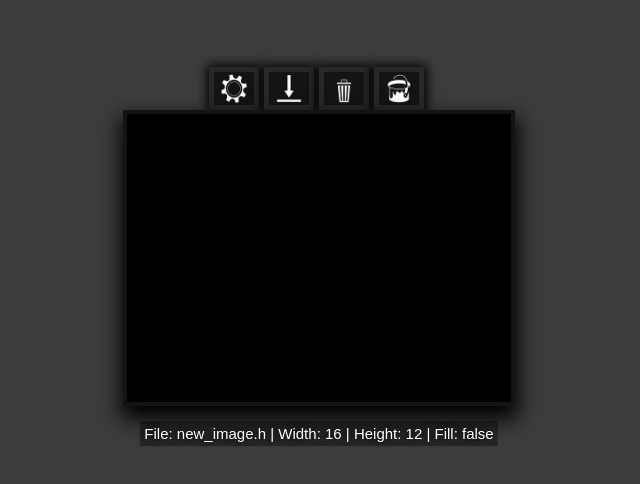
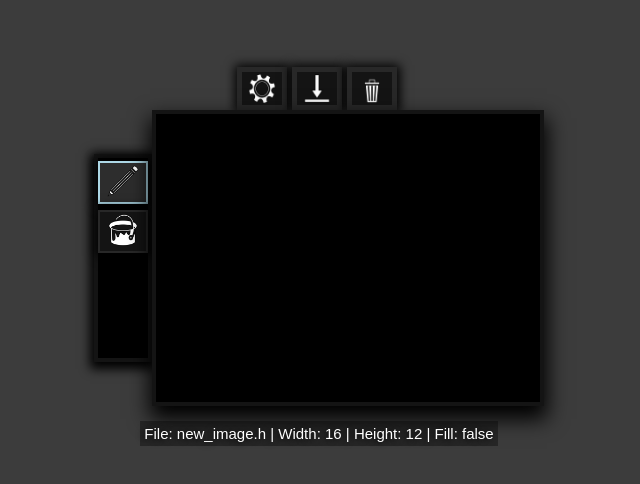
Before and after one commit to WelehoBRUDER/js-bitmap-editor, a plain HTML site: page index.html in a window 1280 px wide. Shown: the part 144-628 px from the top of the page, without its empty margins (329-969 px from the left). Drawn offline with Linux system fonts and the light colour scheme.

Commit message:
added toolbar

```diff
--- a/index.html
+++ b/index.html
@@ -18,9 +18,14 @@
     <button class="tool-btn" id="settings"><img src="img/cog.png"></button>
     <button class="tool-btn" id="print"><img src="img/save-arrow.png"></button>
     <button class="tool-btn" id="empty"><img src="img/trash-can.png"></button>
-    <button class="tool-btn" id="fill"><img src="img/paint-bucket.png"></button>
   </div>
-  <canvas class="bitmap"></canvas>
+  <div class="map-container">
+    <div class="map-tools">
+      <button class="paint-tool selected" id="pencil"><img src="img/pencil.png"></button>
+      <button class="paint-tool" id="fill"><img src="img/paint-bucket.png"></button>
+    </div>
+    <canvas class="bitmap"></canvas>
+  </div>
   <p class="info"></p>
   <div class="settings"></div>
   <div class="tooltip-box">
--- a/script/editor.js
+++ b/script/editor.js
@@ -2,11 +2,11 @@ const bitmap = document.querySelector(".bitmap");
 const bitmapCtx = bitmap.getContext("2d");
 const settingsBtn = document.querySelector("#settings");
 const printBtn = document.querySelector("#print");
-const cleartBtn = document.querySelector("#empty");
-const fillBtn = document.querySelector("#fill");
+const clearBtn = document.querySelector("#empty");
 const info = document.querySelector(".info");
 tooltip.create(settingsBtn, "Settings menu");
 tooltip.create(printBtn, "Embed to python\n----------------------\nThis will create a python code\nthat can be embedded to a program.");
+tooltip.create(clearBtn, "Clear image");
 
 class BitmapEditor {
 	constructor() {
@@ -301,5 +301,4 @@ bitmap.addEventListener("mouseup", (e) => bitmapEditor.release(e));
 
 settingsBtn.addEventListener("click", () => settings.open());
 printBtn.addEventListener("click", () => bitmapEditor.createMonovlsbHex());
-cleartBtn.addEventListener("click", () => bitmapEditor.clear());
-fillBtn.addEventListener("click", () => toolController.toggle("fill"));
+clearBtn.addEventListener("click", () => bitmapEditor.clear());
--- a/script/tools.js
+++ b/script/tools.js
@@ -1,27 +1,33 @@
+const pencilBtn = document.querySelector("#pencil");
+const fillBtn = document.querySelector("#fill");
+tooltip.create(pencilBtn, "Pencil tool");
+tooltip.create(fillBtn, "Paint bucket tool");
+
 class ToolController {
 	constructor() {
 		this.history = [];
 		this.tools = {
+			pencil: true,
 			fill: false,
+		};
+		this.toolButtons = {
+			pencil: pencilBtn,
+			fill: fillBtn,
 		};
 	}
 
 	enable(tool) {
+		this.removeAllSelections();
 		this.tools[tool] = true;
+		this.toolButtons[tool].classList.add("selected");
 		bitmapEditor.info();
 	}
 
-	disable(tool) {
-		this.tools[tool] = false;
-		bitmapEditor.info();
-	}
-
-	toggle(tool) {
-		if (this.tools[tool]) {
-			this.disable(tool);
-		} else {
-			this.enable(tool);
-		}
+	removeAllSelections() {
+		Object.keys(this.tools).forEach((tool) => {
+			this.tools[tool] = false;
+			this.toolButtons[tool].classList.remove("selected");
+		});
 	}
 
 	fill(x, y) {
@@ -83,3 +89,6 @@ class ToolController {
 const toolController = new ToolController();
 
 document.addEventListener("keydown", (e) => toolController.controls(e));
+
+fillBtn.addEventListener("click", () => toolController.enable("fill"));
+pencilBtn.addEventListener("click", () => toolController.enable("pencil"));
--- a/style.css
+++ b/style.css
@@ -108,6 +108,7 @@ button.tool-btn {
   top: 50%;
   transform: translateX(-50%) translateY(-50%);
   max-width: 60rem;
+  max-height: 70vh;
   background: black;
   border: 0.5rem solid silver;
   box-sizing: border-box;
@@ -117,6 +118,12 @@ button.tool-btn {
 
   img {
     max-width: 12rem;
+  }
+
+  p {
+    max-height: 80%;
+    overflow: hidden;
+    overflow-y: auto;
   }
 
   .drag {
@@ -178,3 +185,28 @@ button.tool-btn {
     filter: brightness(1.5);
   }
 }
+
+.map-container {
+  display: flex;
+  justify-content: center;
+  align-items: center;
+
+  .map-tools {
+    width: 5rem;
+    height: 20rem;
+    background: black;
+    border: 0.4rem solid rgb(20, 20, 20);
+    box-shadow: 0 0.3rem 1rem 0.4rem black;
+
+    .paint-tool {
+      width: 100%;
+      border: 0.2rem solid rgb(40, 40, 40);
+      margin: 0.3rem 0rem;
+
+      &.selected {
+        border: 0.2rem solid lightblue;
+        background: rgb(45, 45, 45);
+      }
+    }
+  }
+}
```
Also changed, not shown: img/pencil.png (added).
